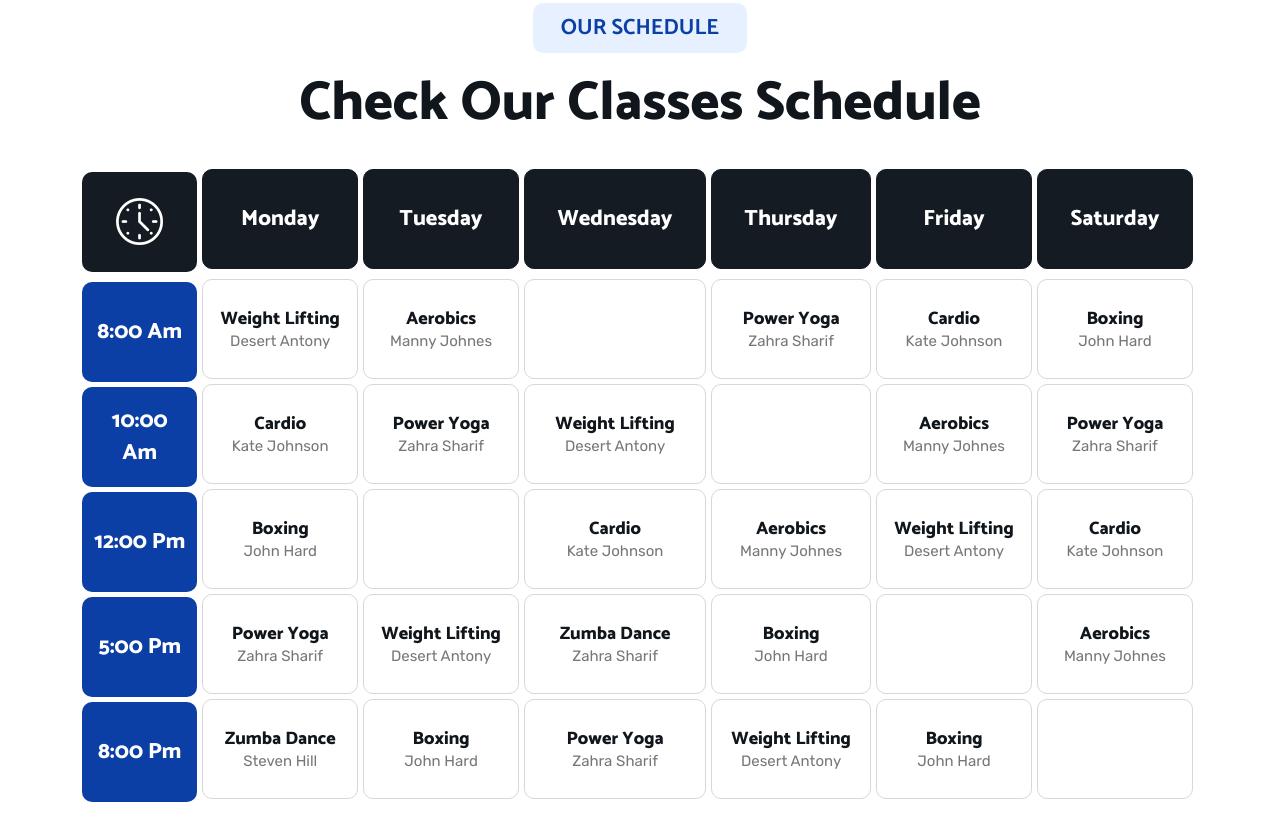
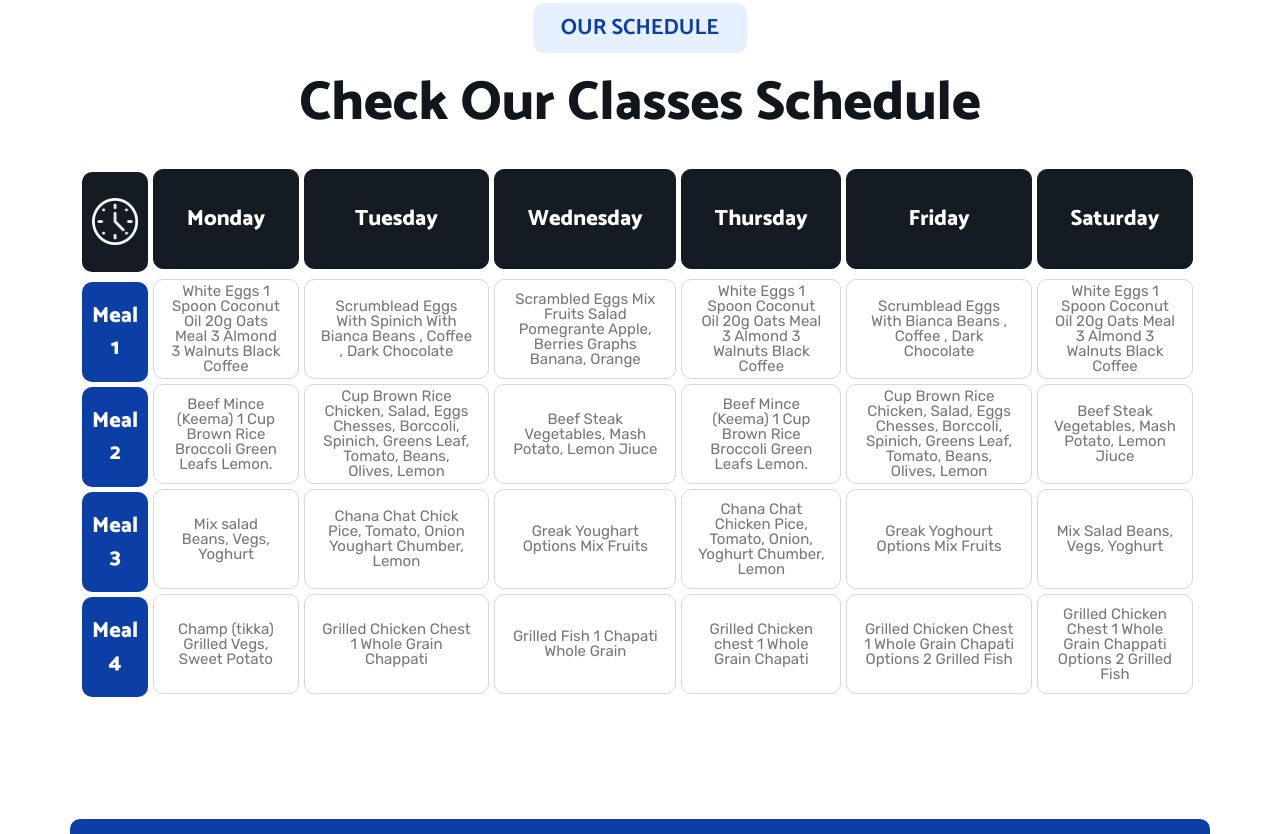
Before and after one commit to Azeem0300033/fitness-new, a plain HTML site: page index.html in a window 1280 px wide. Shown: the part 6246-7080 px from the top of the page. Drawn offline with nearby package versions, Linux system fonts and the light colour scheme; animation ran at ten frames a second.

Commit message:
new content

```diff
--- a/index.html
+++ b/index.html
@@ -1017,11 +1017,11 @@
                         <div class="schedule-time-box">
                             <ul>
                                 <li><img src="assets/images/clock-1.png" alt="Clock"></li>
-                                <li><h3 class="h3-title">8:00 Am</h3></li>
-                                <li><h3 class="h3-title">10:00 Am</h3></li>
-                                <li><h3 class="h3-title">12:00 Pm</h3></li>
-                                <li><h3 class="h3-title">5:00 Pm</h3></li>
-                                <li><h3 class="h3-title">8:00 Pm</h3></li>
+                                <li><h3 class="h3-title">Meal 1</h3></li>
+                                <li><h3 class="h3-title">Meal 2</h3></li>
+                                <li><h3 class="h3-title">Meal 3</h3></li>
+                                <li><h3 class="h3-title">Meal 4</h3></li>
+
                             </ul>
                         </div>
                         <div class="schedule-class-box">
@@ -1029,62 +1029,56 @@
                                 <li><h3 class="h3-title">Monday</h3></li>
                                 <li>
                                     <div class="schedule-class-text">
-                                        <h3 class="h3-title">Weight Lifting</h3>
-                                        <span>Desert Antony</span>
-                                    </div>
-                                </li>
-                                <li>
-                                    <div class="schedule-class-text">
-                                        <h3 class="h3-title">Cardio</h3>
-                                        <span>Kate Johnson</span>
-                                    </div>
-                                </li>
-                                <li>
-                                    <div class="schedule-class-text">
-                                        <h3 class="h3-title">Boxing</h3>
-                                        <span>John Hard</span>
-                                    </div>
-                                </li>
-                                <li>
-                                    <div class="schedule-class-text">
-                                        <h3 class="h3-title">Power Yoga</h3>
-                                        <span>Zahra Sharif</span>
-                                    </div>
-                                </li>
-                                <li>
-                                    <div class="schedule-class-text">
-                                        <h3 class="h3-title">Zumba Dance</h3>
-                                        <span>Steven Hill</span>
+<!--                                        <h4 class="h3-title"> </h4>-->
+                                        <span>White Eggs 1 Spoon Coconut Oil 20g Oats Meal 3 Almond 3 Walnuts Black Coffee</span>
+                                    </div>
+                                </li>
+                                <li>
+                                    <div class="schedule-class-text">
+<!--                                        <h4 class="h3-title"></h4>-->
+                                        <span>Beef Mince (Keema) 1 Cup Brown Rice Broccoli Green Leafs Lemon.</span>
+                                    </div>
+                                </li>
+                                <li>
+                                    <div class="schedule-class-text">
+<!--                                        <h4 class="h3-title"></h4>-->
+                                        <span>Mix salad Beans, Vegs, Yoghurt</span>
+                                    </div>
+                                </li>
+                                <li>
+                                    <div class="schedule-class-text">
+<!--                                        <h4 class="h3-title"></h4>-->
+                                        <span>Champ (tikka) Grilled Vegs, Sweet Potato</span>
                                     </div>
                                 </li>
                             </ul>
                         </div>
                         <div class="schedule-class-box">
                             <ul>
-                                <li><h3 class="h3-title">Tuesday</h3></li>
-                                <li>
-                                    <div class="schedule-class-text">
-                                        <h3 class="h3-title">Aerobics</h3>
-                                        <span>Manny Johnes</span>
-                                    </div>
-                                </li>
-                                <li>
-                                    <div class="schedule-class-text">
-                                        <h3 class="h3-title">Power Yoga</h3>
-                                        <span>Zahra Sharif</span>
-                                    </div>
-                                </li>
-                                <li></li>
-                                <li>
-                                    <div class="schedule-class-text">
-                                        <h3 class="h3-title">Weight Lifting</h3>
-                                        <span>Desert Antony</span>
-                                    </div>
-                                </li>
-                                <li>
-                                    <div class="schedule-class-text">
-                                        <h3 class="h3-title">Boxing</h3>
-                                        <span>John Hard</span>
+                                <li><h4 class="h3-title">Tuesday</h4></li>
+                                <li>
+                                    <div class="schedule-class-text">
+<!--                                        <h4 class="h3-title"> </h4>-->
+                                        <span>Scrumblead Eggs With Spinich With Bianca Beans , Coffee , Dark Chocolate</span>
+                                    </div>
+                                </li>
+                                <li>
+                                    <div class="schedule-class-text">
+<!--                                        <h4 class="h3-title"></h4>-->
+                                        <span>Cup Brown Rice Chicken, Salad, Eggs Chesses, Borccoli, Spinich, Greens Leaf, Tomato, Beans, Olives, Lemon</span>
+                                    </div>
+                                </li>
+
+                                <li>
+                                    <div class="schedule-class-text">
+<!--                                        <h4 class="h3-title"></h4>-->
+                                        <span>Chana Chat Chick Pice, Tomato, Onion Youghart Chumber, Lemon</span>
+                                    </div>
+                                </li>
+                                <li>
+                                    <div class="schedule-class-text">
+<!--                                        <h4 class="h3-title"></h4>-->
+                                        <span>Grilled Chicken Chest 1 Whole Grain Chappati</span>
                                     </div>
                                 </li>
                             </ul>
@@ -1092,29 +1086,29 @@
                         <div class="schedule-class-box">
                             <ul>
                                 <li><h3 class="h3-title">Wednesday</h3></li>
-                                <li></li>
-                                <li>
-                                    <div class="schedule-class-text">
-                                        <h3 class="h3-title">Weight Lifting</h3>
-                                        <span>Desert Antony</span>
-                                    </div>
-                                </li>
-                                <li>
-                                    <div class="schedule-class-text">
-                                        <h3 class="h3-title">Cardio</h3>
-                                        <span>Kate Johnson</span>
-                                    </div>
-                                </li>
-                                <li>
-                                    <div class="schedule-class-text">
-                                        <h3 class="h3-title">Zumba Dance</h3>
-                                        <span>Zahra Sharif</span>
-                                    </div>
-                                </li>
-                                <li>
-                                    <div class="schedule-class-text">
-                                        <h3 class="h3-title">Power Yoga</h3>
-                                        <span>Zahra Sharif</span>
+
+                                <li>
+                                    <div class="schedule-class-text">
+<!--                                        <h4 class="h3-title"></h4>-->
+                                        <span>Scrambled Eggs Mix Fruits Salad Pomegrante Apple, Berries Graphs Banana, Orange</span>
+                                    </div>
+                                </li>
+                                <li>
+                                    <div class="schedule-class-text">
+<!--                                        <h4 class="h3-title"></h4>-->
+                                        <span>Beef Steak Vegetables, Mash Potato, Lemon Jiuce</span>
+                                    </div>
+                                </li>
+                                <li>
+                                    <div class="schedule-class-text">
+<!--                                        <h4 class="h3-title"></h4>-->
+                                        <span>Greak Youghart Options Mix Fruits</span>
+                                    </div>
+                                </li>
+                                <li>
+                                    <div class="schedule-class-text">
+<!--                                        <h4 class="h3-title"></h4>-->
+                                        <span>Grilled Fish 1 Chapati Whole Grain</span>
                                     </div>
                                 </li>
                             </ul>
@@ -1124,27 +1118,27 @@
                                 <li><h3 class="h3-title">Thursday</h3></li>
                                 <li>
                                     <div class="schedule-class-text">
-                                        <h3 class="h3-title">Power Yoga</h3>
-                                        <span>Zahra Sharif</span>
-                                    </div>
-                                </li>
-                                <li></li>
-                                <li>
-                                    <div class="schedule-class-text">
-                                        <h3 class="h3-title">Aerobics</h3>
-                                        <span>Manny Johnes</span>
-                                    </div>
-                                </li>
-                                <li>
-                                    <div class="schedule-class-text">
-                                        <h3 class="h3-title">Boxing</h3>
-                                        <span>John Hard</span>
-                                    </div>
-                                </li>
-                                <li>
-                                    <div class="schedule-class-text">
-                                        <h3 class="h3-title">Weight Lifting</h3>
-                                        <span>Desert Antony</span>
+<!--                                        <h4 class="h3-title"> </h4>-->
+                                        <span>White Eggs 1 Spoon Coconut Oil 20g Oats Meal 3 Almond 3 Walnuts Black Coffee</span>
+                                    </div>
+                                </li>
+
+                                <li>
+                                    <div class="schedule-class-text">
+<!--                                        <h4 class="h3-title"></h4>-->
+                                        <span>Beef Mince (Keema) 1 Cup Brown Rice Broccoli Green Leafs Lemon.</span>
+                                    </div>
+                                </li>
+                                <li>
+                                    <div class="schedule-class-text">
+<!--                                        <h4 class="h3-title"></h4>-->
+                                        <span>Chana Chat Chicken Pice, Tomato, Onion, Yoghurt Chumber, Lemon</span>
+                                    </div>
+                                </li>
+                                <li>
+                                    <div class="schedule-class-text">
+<!--                                        <h4 class="h3-title"></h4>-->
+                                        <span>Grilled Chicken chest 1 Whole Grain Chapati</span>
                                     </div>
                                 </li>
                             </ul>
@@ -1154,27 +1148,27 @@
                                 <li><h3 class="h3-title">Friday</h3></li>
                                 <li>
                                     <div class="schedule-class-text">
-                                        <h3 class="h3-title">Cardio</h3>
-                                        <span>Kate Johnson</span>
-                                    </div>
-                                </li>
-                                <li>
-                                    <div class="schedule-class-text">
-                                        <h3 class="h3-title">Aerobics</h3>
-                                        <span>Manny Johnes</span>
-                                    </div>
-                                </li>
-                                <li>
-                                    <div class="schedule-class-text">
-                                        <h3 class="h3-title">Weight Lifting</h3>
-                                        <span>Desert Antony</span>
-                                    </div>
-                                </li>
-                                <li></li>
-                                <li>
-                                    <div class="schedule-class-text">
-                                        <h3 class="h3-title">Boxing</h3>
-                                        <span>John Hard</span>
+<!--                                        <h4 class="h3-title"> </h4>-->
+                                        <span>Scrumblead Eggs With  Bianca Beans , Coffee , Dark Chocolate</span>
+                                    </div>
+                                </li>
+                                <li>
+                                    <div class="schedule-class-text">
+<!--                                        <h4 class="h3-title"></h4>-->
+                                        <span>Cup Brown Rice Chicken, Salad, Eggs Chesses, Borccoli, Spinich, Greens Leaf, Tomato, Beans, Olives, Lemon</span>
+                                    </div>
+                                </li>
+                                <li>
+                                    <div class="schedule-class-text">
+<!--                                        <h4 class="h3-title"> </h4>-->
+                                        <span>Greak Yoghourt Options Mix Fruits</span>
+                                    </div>
+                                </li>
+
+                                <li>
+                                    <div class="schedule-class-text">
+<!--                                        <h4 class="h3-title"></h4>-->
+                                        <span>Grilled Chicken Chest 1 Whole Grain Chapati Options 2 Grilled Fish</span>
                                     </div>
                                 </li>
                             </ul>
@@ -1184,29 +1178,29 @@
                                 <li><h3 class="h3-title">Saturday</h3></li>
                                 <li>
                                     <div class="schedule-class-text">
-                                        <h3 class="h3-title">Boxing</h3>
-                                        <span>John Hard</span>
-                                    </div>
-                                </li>
-                                <li>
-                                    <div class="schedule-class-text">
-                                        <h3 class="h3-title">Power Yoga</h3>
-                                        <span>Zahra Sharif</span>
-                                    </div>
-                                </li>
-                                <li>
-                                    <div class="schedule-class-text">
-                                        <h3 class="h3-title">Cardio</h3>
-                                        <span>Kate Johnson</span>
-                                    </div>
-                                </li>
-                                <li>
-                                    <div class="schedule-class-text">
-                                        <h3 class="h3-title">Aerobics</h3>
-                                        <span>Manny Johnes</span>
-                                    </div>
-                                </li>
-                                <li></li>
+<!--                                        <h4 class="h3-title"></h4>-->
+                                        <span>White Eggs 1 Spoon Coconut Oil 20g Oats Meal 3 Almond 3 Walnuts Black Coffee</span>
+                                    </div>
+                                </li>
+                                <li>
+                                    <div class="schedule-class-text">
+<!--                                        <h4 class="h3-title"></h4>-->
+                                        <span>Beef Steak Vegetables, Mash Potato, Lemon Jiuce</span>
+                                    </div>
+                                </li>
+                                <li>
+                                    <div class="schedule-class-text">
+<!--                                        <h4 class="h3-title"> </h4>-->
+                                        <span>Mix Salad Beans, Vegs, Yoghurt</span>
+                                    </div>
+                                </li>
+                                <li>
+                                    <div class="schedule-class-text">
+<!--                                        <h4 class="h3-title"></h4>-->
+                                        <span>Grilled Chicken Chest 1 Whole Grain  Chappati Options 2 Grilled Fish</span>
+                                    </div>
+                                </li>
+
                             </ul>
                         </div>
                     </div>
```
